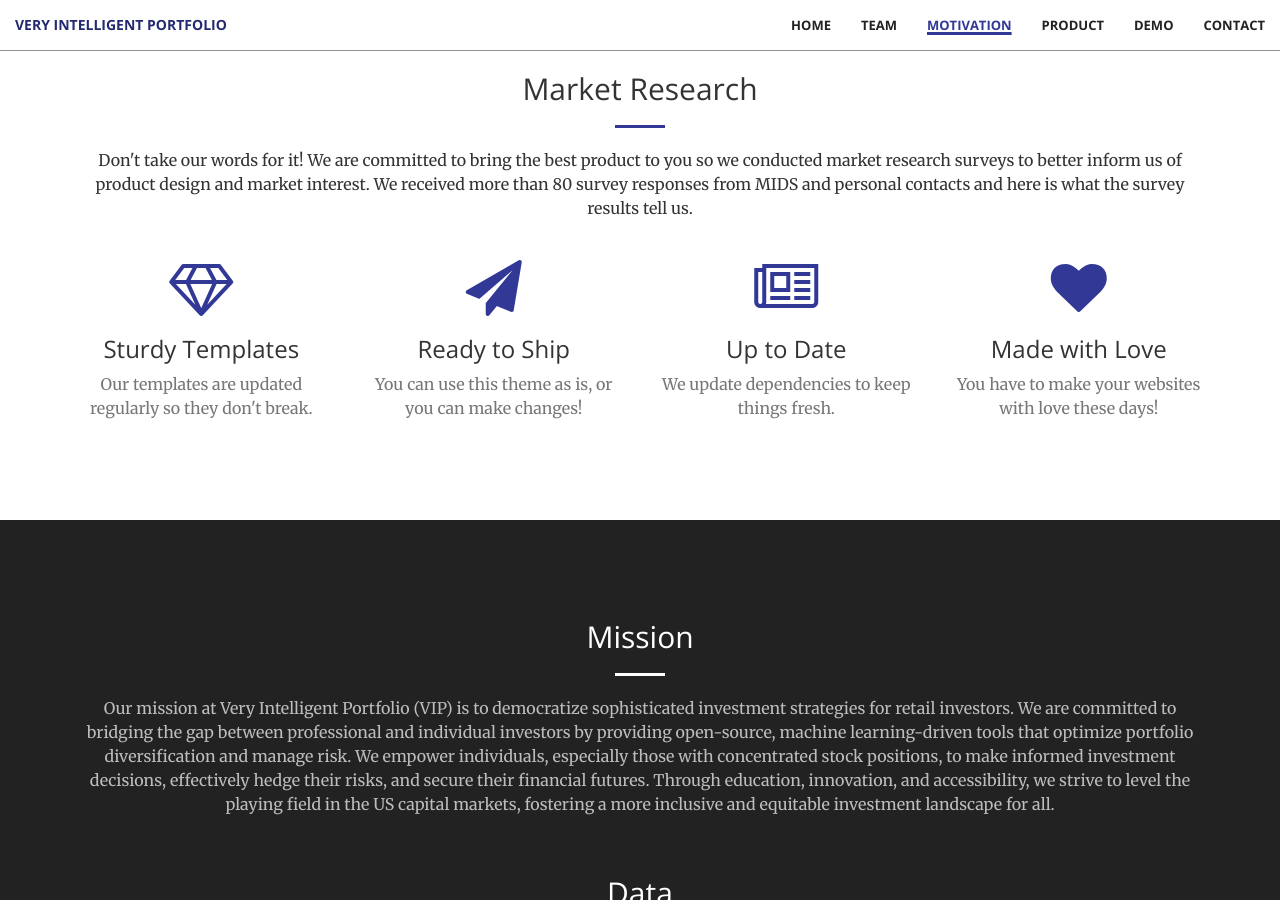
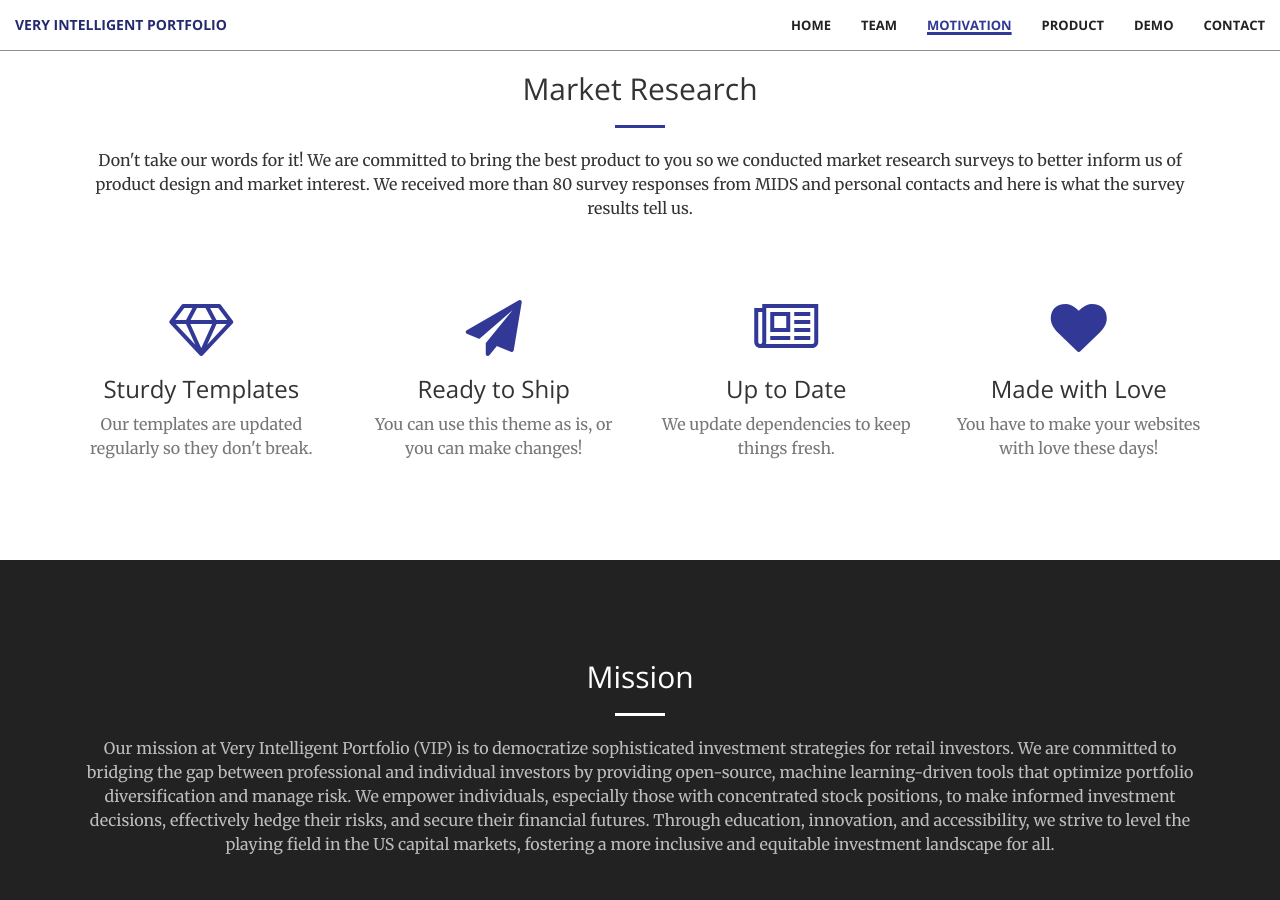
Before and after one commit to Very-Intelligent-Portfolio/Very-Intelligent-Portfolio.github.io, a Jekyll site: the page built from docs/index.html, in a window 1280 px wide and 900 px high, scrolled down 2417 px. Built offline with Jekyll 4.4.1, drawn with Linux system fonts in a browser that asks for light colours.

Commit message:
update_spacing

```diff
--- a/docs/_includes/motivation.html
+++ b/docs/_includes/motivation.html
@@ -1,6 +1,6 @@
 <section id="motivation">
     <div class="container">
-        <div class="row add-bottom">
+        <div class="row" id="add-bottom">
             <div class="col-lg-12 text-center">
                 <h2 class="section-heading">Market Statistics</h2>
                 <hr class="primary">
@@ -12,16 +12,14 @@
                 </ul>
             </div>
         </div>
-        <div class="row add-bottom">
+        <div class="row" id="add-bottom">
             <div class="col-lg-12 text-center">
                 <h2 class="section-heading">Problem Statement</h2>
                 <hr class="primary">
                 <p>Retail investors, particularly those with concentrated stock positions from employer compensation, often face challenges in <strong>managing portfolio risk</strong> due to limited access to sophisticated investment tools and strategies. The disparity between professional and retail investors' resources creates an uneven playing field, potentially leading to suboptimal investment outcomes for individuals. This situation is further complicated by the constraints of stock vesting periods with more concentrated risks from both <strong>restricted stock investments</strong> and employment within the same company or industry. There is a pressing need for an accessible, open-source solution that can provide retail investors with advanced portfolio optimization and risk management capabilities, enabling them to make more informed decisions and better protect their financial futures in the complex landscape of US capital markets.</p>
             </div>
         </div>
-    </div>
-    <div class="container">
-        <div class="row">
+        <div class="row" id="add-bottom">
             <div class="col-lg-12 text-center">
                 <h2 class="section-heading">Market Research</h2>
                 <hr class="primary">
--- a/docs/_includes/product.html
+++ b/docs/_includes/product.html
@@ -1,41 +1,41 @@
 <section class="bg-dark" id="product">
     <div class="container">
-        <div class="row add-bottom">
+        <div class="row" id="add-bottom">
             <div class="col-lg-12 text-center">
                 <h2 class="section-heading">Mission</h2>
                 <hr class="light">
                 <p class="text-faded">Our mission at Very Intelligent Portfolio (VIP) is to democratize sophisticated investment strategies for retail investors. We are committed to bridging the gap between professional and individual investors by providing open-source, machine learning-driven tools that optimize portfolio diversification and manage risk. We empower individuals, especially those with concentrated stock positions, to make informed investment decisions, effectively hedge their risks, and secure their financial futures. Through education, innovation, and accessibility, we strive to level the playing field in the US capital markets, fostering a more inclusive and equitable investment landscape for all.</p>
             </div>
         </div>
-        <div class="row add-bottom">
+        <div class="row" id="add-bottom">
             <div class="col-lg-12 text-center">
                 <h2 class="section-heading">Data</h2>
                 <hr class="light">
                 <p class="text-faded">Pellentesque habitant morbi tristique senectus et netus et malesuada fames ac turpis egestas. Vestibulum tortor quam, feugiat vitae, ultricies eget, tempor sit amet, ante. Donec eu libero sit amet quam egestas semper. Aenean ultricies mi vitae est. Mauris placerat eleifend leo. </p>
             </div>
         </div>
-        <div class="row add-bottom">
+        <div class="row" id="add-bottom">
             <div class="col-lg-12 text-center">
                 <h2 class="section-heading">Data Pipeline</h2>
                 <hr class="light">
                 <p class="text-faded">Pellentesque habitant morbi tristique senectus et netus et malesuada fames ac turpis egestas. Vestibulum tortor quam, feugiat vitae, ultricies eget, tempor sit amet, ante. Donec eu libero sit amet quam egestas semper. Aenean ultricies mi vitae est. Mauris placerat eleifend leo. </p>
             </div>
         </div>
-        <div class="row add-bottom">
+        <div class="row" id="add-bottom">
             <div class="col-lg-12 text-center">
                 <h2 class="section-heading">Models</h2>
                 <hr class="light">
                 <p class="text-faded">Pellentesque habitant morbi tristique senectus et netus et malesuada fames ac turpis egestas. Vestibulum tortor quam, feugiat vitae, ultricies eget, tempor sit amet, ante. Donec eu libero sit amet quam egestas semper. Aenean ultricies mi vitae est. Mauris placerat eleifend leo. </p>
             </div>
         </div>
-        <div class="row add-bottom">
+        <div class="row" id="add-bottom">
             <div class="col-lg-12 text-center">
                 <h2 class="section-heading">Product</h2>
                 <hr class="light">
                 <p class="text-faded">Pellentesque habitant morbi tristique senectus et netus et malesuada fames ac turpis egestas. Vestibulum tortor quam, feugiat vitae, ultricies eget, tempor sit amet, ante. Donec eu libero sit amet quam egestas semper. Aenean ultricies mi vitae est. Mauris placerat eleifend leo. </p>
             </div>
         </div>
-        <div class="row add-bottom">
+        <div class="row" id="add-bottom">
             <div class="col-lg-12 text-center">
                 <a href="#demo" class="btn btn-default btn-xl page-scroll">See VIP in action!</a>
                 </div>
--- a/docs/_sass/_base.scss
+++ b/docs/_sass/_base.scss
@@ -298,7 +298,7 @@ header {
     }
 }
 
-.add-bottom {
+#add-bottom {
     margin-bottom: 40px;
 }
 
```
